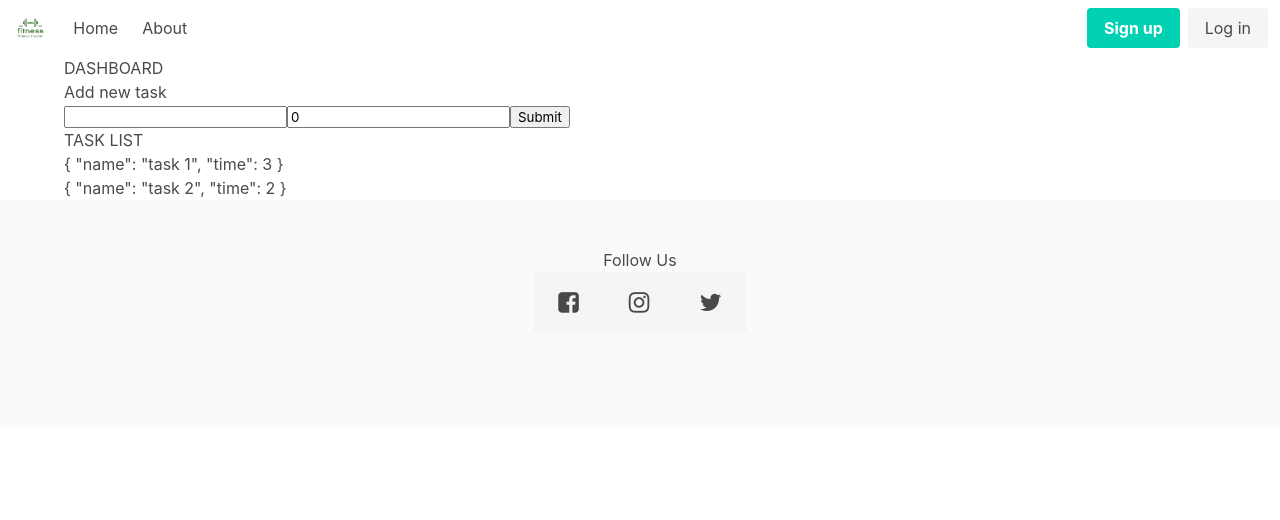
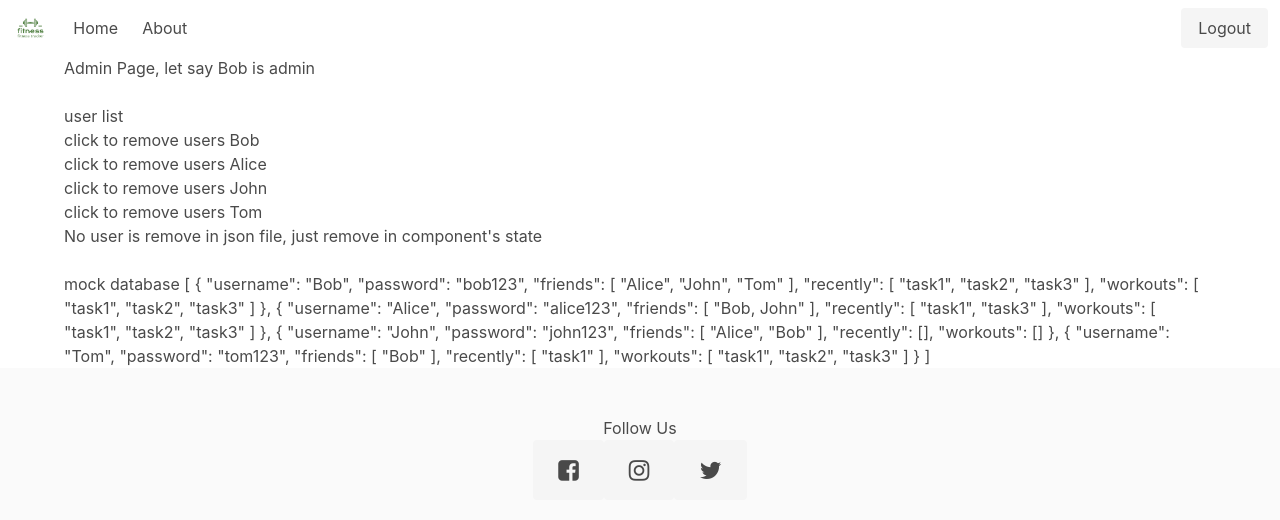
Before and after one commit to TrungNNg/fitness-social, a Vue app in the folder client/: page /admin in a window 1280 px wide. Shown: the top 520 px of the page. Built offline with nearby package versions, Linux system fonts and the light colour scheme.

Commit message:
done with midterm requirement

```diff
--- a/client/src/views/AdminView.vue
+++ b/client/src/views/AdminView.vue
@@ -1,56 +1,39 @@
 <script setup lang="ts">
-  import {ref, reactive} from 'vue'
-  let task_name = ref('')
-  let task_time = ref(0)
+  import {ref, reactive} from 'vue';
+  import data from '../data/data.json';
+  import session from '../stores/session.js';
+  import router from '../router';
 
-  let arr = reactive([
-    {
-      name:"task 1",
-      time: 3
-    },
-    {
-      name:"task 2",
-      time: 2
-    }
-  ])
+  let users = []
 
-  // add task
-  function AddTask() {
-    let obj = {name:task_name.value, time:task_time.value}
-    arr.push(obj)
-    task_name.value = ''
-    task_time.value = 0
+  // let say bob is admin
+  session.user = {username:"Bob", index:0}
+
+  if (session.user?.username !== "Bob") {
+    router.push({name:"home"})
+  } else {
+    users = reactive(data)
   }
 
-  function Remove(a:any) {
-    console.log("remove pressed")
+  function remove(name:String) {
     let index = 0
-    for (let i = 0; i < arr.length; i++) {
-      if (a.name === arr[i].name) {
+    for (let i = 0; i < users.length; i++) {
+      if (name === users[i]) {
         index = i
         break
       }
     }
-    arr.splice(index, 1)
-    console.log(arr)
+    users.splice(index, 1)
   }
 </script>
 
 <template>
-    <div>DASHBOARD</div>
-
-    <form>
-      <p>Add new task</p>
-      <label></label>
-      <input type="text" v-model="task_name">
-      <input type="text" v-model="task_time">
-      <button type="button" @click="AddTask">Submit</button>
-    </form>
-
-    <p>TASK LIST</p>
-
-      <div v-for="a in arr" :key="a.name">
-        <span @click="Remove(a)">{{a}}</span>
-      </div>
+    <div>Admin Page, let say Bob is admin</div>
+    <br/>
+    <div>user list</div>
+    <div v-for="u in users" @click="remove(u)">click to remove users {{u.username}}</div>
+    <div>No user is remove in json file, just remove in component's state</div>
+    <br/>
+    <div>mock database {{data}}</div>
 
 </template>
--- a/client/src/views/LoginView.vue
+++ b/client/src/views/LoginView.vue
@@ -35,6 +35,10 @@ function hasError() {
     <br/>
     <div class="column is-4 is-offset-4">
         <div class="title">Login</div>
+        <div style="color:red" >Try login with username: Bob ,password: bob123</div>
+        <div>or go to "/admin" route to see mockdata, the "/admin" route is not protected
+            to see the mock data, but the "/profile" require user login.
+        </div>
         <div class="field">
             <label class="label">username</label>
             <div class="control">
--- a/client/src/views/ProfileView.vue
+++ b/client/src/views/ProfileView.vue
@@ -10,6 +10,8 @@
   let l = []
   let w = []
   let r = []
+
+  //session.user = {username:"Bob", index:0}
 
   if (session.user === null) {
     router.push({name:"home"})
@@ -50,29 +52,71 @@
     r.splice(index, 1)
   }
 
+  function friendRecently(name:string) {
+    console.log("hit")
+    let temp = []
+    for (let i = 0; i < data.length; i++) {
+      if (data[i].username === name) {
+        for (let j = 0; j < data[i].recently.length; j++) {
+          temp.push(data[i].recently[j])
+        }
+        return temp
+      }
+    }
+    return []
+  }
+
 </script>
 
 <template>
-    <div>name</div>
-    <div>{{u?.username}}</div>
-    <div>friends list</div>
-    <li v-for="f in l">{{f}}</li>
+    <div class="title" v-if="session.user != null">Wellcome {{session.user.username}}</div>
+    <section class="section m-auto">
+      <div class="columns is-centered">
+        <div class="column">
+          <nav class="panel is-success">
+            <div class="panel-heading">current workout list</div>
+              <div class="panel-block">
+                <div class="block m-auto">
+                  <div class="field is-grouped">
+                  <div class="control">
+                    <input class="input is-success" type="text" v-model="task_name"/>
+                  </div>
+                  <div class="control">
+                    <button class="button is-info" @click="addTask()">Add task</button>
+                  </div>
+                </div>
+              </div>
+                </div>
+            <div v-for="wo in w" :key="wo" class="panel-block">
+              <span class="m-auto">{{wo}}</span><button class="button is-success" @click="removeW(wo)">Done</button>
+            </div>
+          </nav>
+        </div>
+      </div>
+    </section>
 
-    <span>------</span>
+    <section class="section">
+      <div class="columns is-centered">
+        <div class="column">
+          <nav class="panel is-success">
+            <p class="panel-heading">recently done list</p>
+            <div v-for="re in r" :key="re" class="panel-block">
+              <span class="m-auto">{{re}}</span><button class="button is-danger" @click="removeR(re)">Delete</button>
+            </div>
+          </nav>
+        </div>
+      </div>
+    </section>
 
-    <div>workouts list, click when done</div>
-    <div v-for="wo in w" :key="wo">
-        <span @click="removeW(wo)">{{wo}}</span>
-    </div>
-    <div>add workout</div>
-    <input type="text" v-model="task_name">
-    <button @click="addTask()">Add Task</button>
-
-    <span>------</span>
-
-    <div>recently workout list</div>
-    <div>click to remove task</div>
-    <div v-for="re in r" :key="re">
-        <span @click="removeR(re)">{{re}}</span>
-    </div>
+    <div class="title">Your friend's recently done exercise.</div>
+    <section class="section">
+      <div class="columns is-centered">
+        <div class="column">
+          <nav class="panel is-success"  v-for="f in l">
+            <p class="panel-heading">{{f}}'s recently done</p>
+            <p v-for="fre in friendRecently(f)" class="panel-block">{{fre}}</p>
+          </nav>
+        </div>
+      </div>
+    </section>
 </template>
--- a/client/src/views/SignUpView.vue
+++ b/client/src/views/SignUpView.vue
@@ -7,6 +7,8 @@
     <br/>
     <div class="column is-4 is-offset-4">
         <div class="title">Sign Up</div>
+        <span style="color:red">Sign up not immplement yet, go to "/login" to login instead </span>
+
         <div class="field">
             <label class="label">username</label>
             <div class="control">
```
